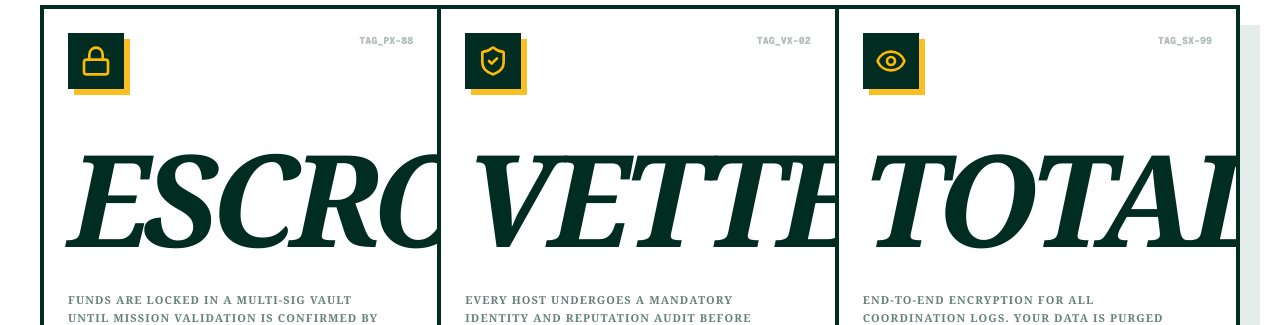
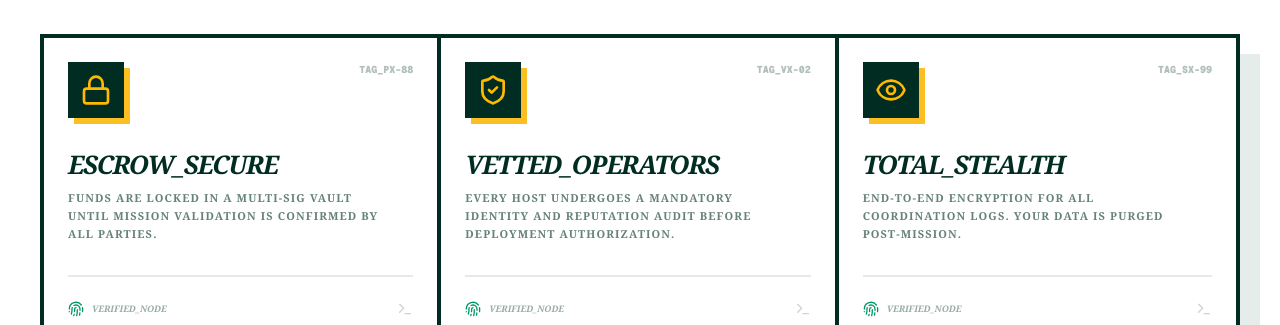
Before and after one commit to KhEliash/lume-event-client, a Next.js app: page / in a window 1280 px wide. Shown: the part 3260-3585 px from the top of the page. Built offline with nearby package versions, Linux system fonts and the light colour scheme; no server answers.

Commit message:
update and  add: landing page

```diff
--- a/src/components/homePage/Security.tsx
+++ b/src/components/homePage/Security.tsx
@@ -67,7 +67,7 @@ export default function Security() {
 
               {/* Content */}
               <div className="space-y-4">
-                <h4 className="text-2xl md:text-3xl lg:text-[10vw] font-black uppercase italic text-emerald-950 tracking-tighter">
+                <h4 className="text-2xl md:text-3xl lg:text-[2vw] font-black uppercase italic text-emerald-950 tracking-tighter mb-2">
                   {item.title}
                 </h4>
                 <p className="text-[11px] font-bold uppercase tracking-widest text-emerald-950/60 leading-relaxed max-w-xs">
```
